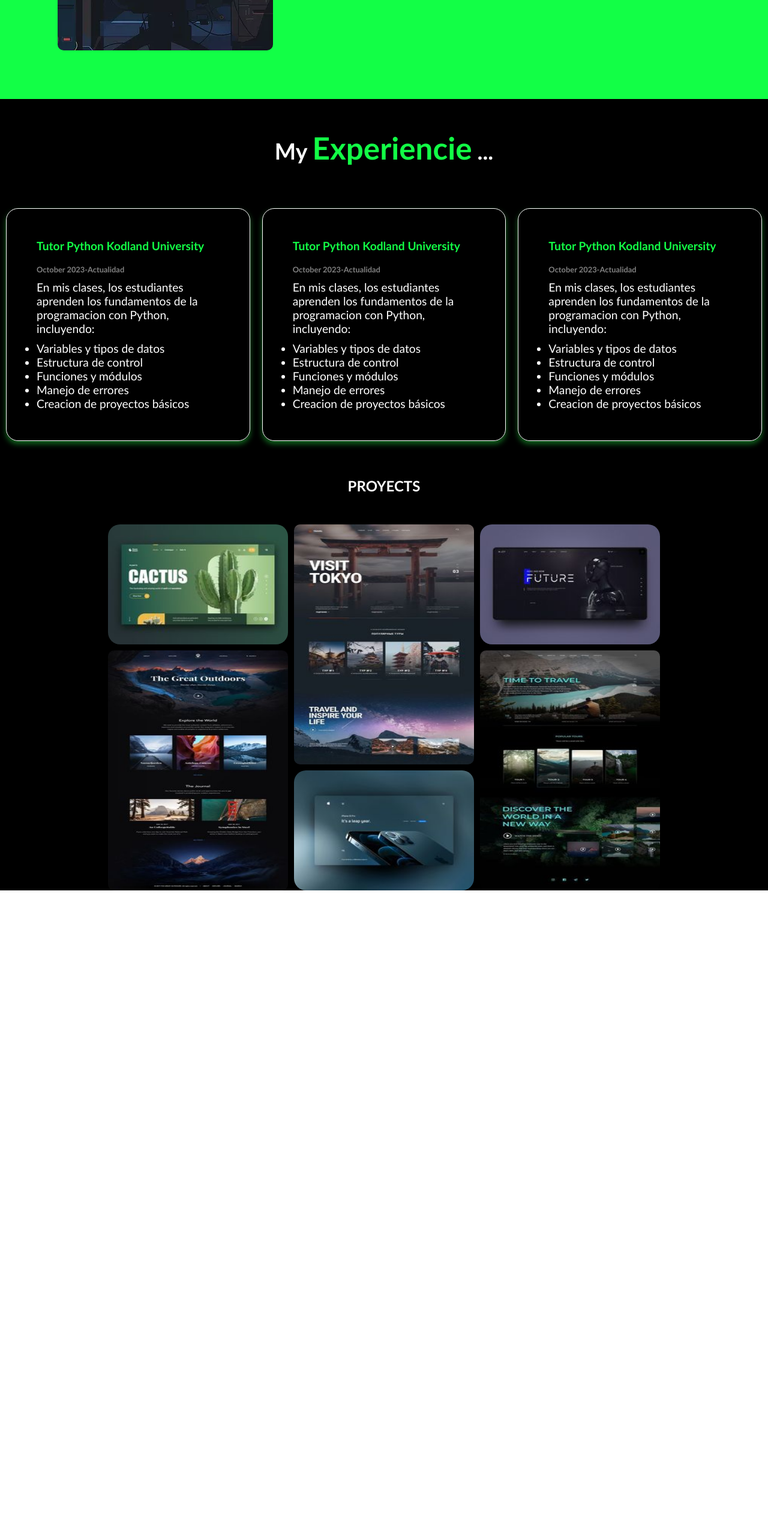
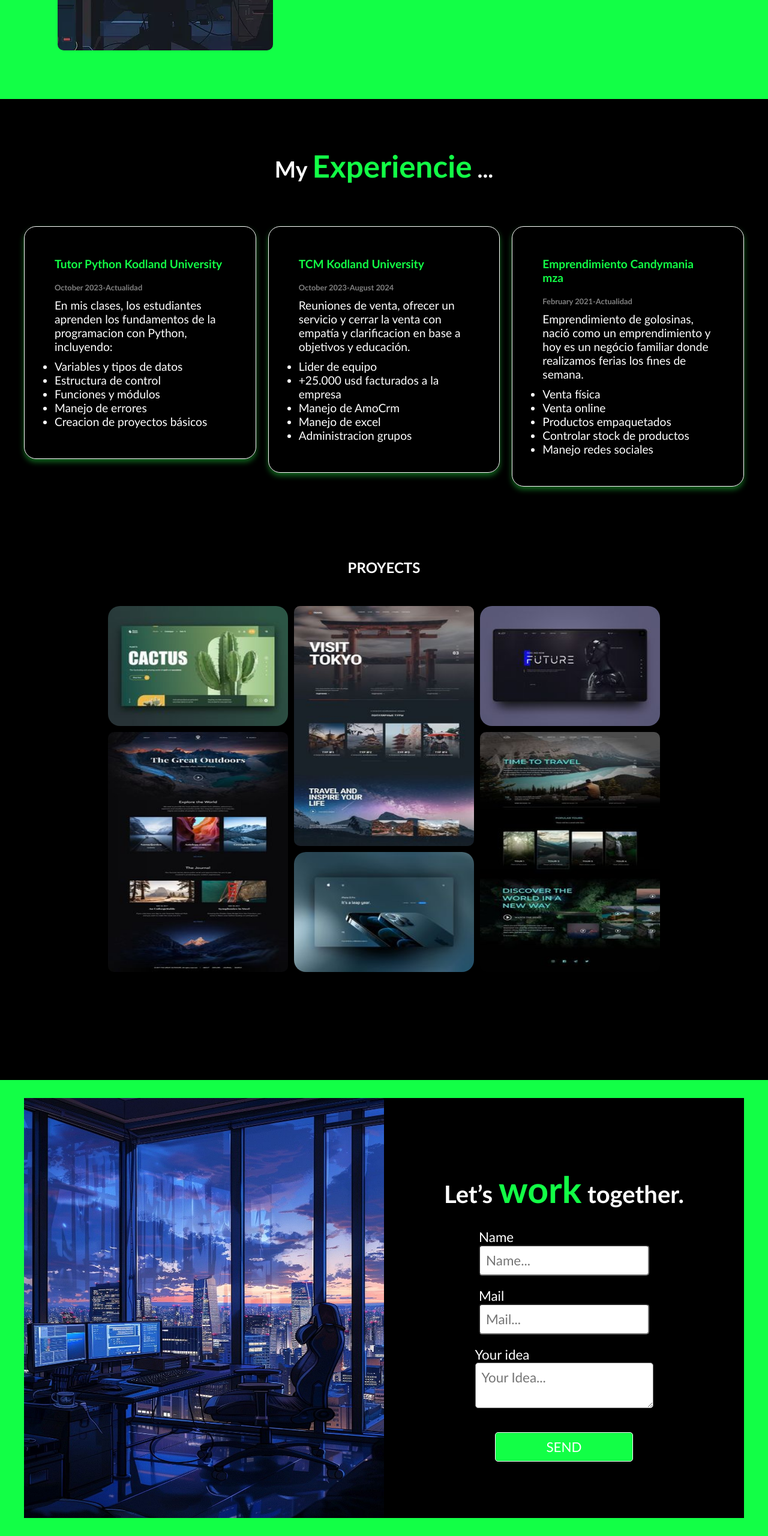
Before and after one commit to PauloGuidolin/Portfolio, a plain HTML site: page index.html in a window 1280 px wide. Shown: the part 1435-3995 px from the top of the page at 60% size. Before the commit the page ends 2919 px from the top, so only its background shows below. Drawn offline with nearby package versions, Linux system fonts and the light colour scheme.

Commit message:
form hecho

```diff
--- a/index.html
+++ b/index.html
@@ -12,6 +12,9 @@
 
     <!-- CSS -->
     <link rel="stylesheet" href="style.css">
+
+    <!-- AOS -->
+    <link href="https://unpkg.com/aos@2.3.1/dist/aos.css" rel="stylesheet">
 </head>
 
 <body>
@@ -44,15 +47,15 @@
                 </div>
                 <div class="icons">
                     <ul>
-                        <li><a href="#"><i class="fab fa-linkedin"></i></a></li>
-                        <li><a href="#"><i class="fab fa-github github"></i></a></li>
-                        <li><a href="#"><i class="fab fa-instagram instagram"></i></a></li>
+                        <li><a href="https://www.linkedin.com/in/paulo-guidolin-581ba9254/" target="_blank"><i class="fab fa-linkedin"></i></a></li>
+                        <li><a href="https://github.com/PauloGuidolin" target="_blank"><i class="fab fa-github github"></i></a></li>
+                        <li><a href="https://www.instagram.com/paulo.guidolin/" target="_blank"><i class="fab fa-instagram instagram"></i></a></li>
                     </ul>
                 </div>
             </div>
         </div>
     </section>
-    <section class="experiencie" id="experiencia">
+    <section class="experiencie" id="experiencia" data-aos="zoom-in-left">
         <div class="experiencie-flex">
 
             <div class="titulo-p-experiencie">
@@ -62,7 +65,8 @@
                         <div class="card">
                             <h4>Tutor Python Kodland University</h4>
                             <h6>October 2023-Actualidad</h6>
-                            <p>En mis clases, los estudiantes aprenden los fundamentos de la programacion con Python, incluyendo:
+                            <p>En mis clases, los estudiantes aprenden los fundamentos de la programacion con Python,
+                                incluyendo:
                             </p>
                             <ul>
                                 <li>Variables y tipos de datos</li>
@@ -74,30 +78,33 @@
 
                         </div>
                         <div class="card">
-                            <h4>Tutor Python Kodland University</h4>
-                            <h6>October 2023-Actualidad</h6>
-                            <p>En mis clases, los estudiantes aprenden los fundamentos de la programacion con Python, incluyendo:
+                            <h4>TCM Kodland University</h4>
+                            <h6>October 2023-August 2024</h6>
+                            <p>
+                                Reuniones de venta, ofrecer un servicio y cerrar la venta con empatía y clarificacion en
+                                base a objetivos y educación.
                             </p>
                             <ul>
-                                <li>Variables y tipos de datos</li>
-                                <li>Estructura de control</li>
-                                <li>Funciones y módulos</li>
-                                <li>Manejo de errores</li>
-                                <li>Creacion de proyectos básicos</li>
+                                <li>Lider de equipo</li>
+                                <li>+25.000 usd facturados a la empresa</li>
+                                <li>Manejo de AmoCrm</li>
+                                <li>Manejo de excel</li>
+                                <li>Administracion grupos</li>
                             </ul>
 
                         </div>
                         <div class="card">
-                            <h4>Tutor Python Kodland University</h4>
-                            <h6>October 2023-Actualidad</h6>
-                            <p>En mis clases, los estudiantes aprenden los fundamentos de la programacion con Python, incluyendo:
+                            <h4>Emprendimiento Candymania mza</h4>
+                            <h6>February 2021-Actualidad</h6>
+                            <p>Emprendimiento de golosinas, nació como un emprendimiento y hoy es un negócio familiar
+                                donde realizamos ferias los fines de semana.
                             </p>
                             <ul>
-                                <li>Variables y tipos de datos</li>
-                                <li>Estructura de control</li>
-                                <li>Funciones y módulos</li>
-                                <li>Manejo de errores</li>
-                                <li>Creacion de proyectos básicos</li>
+                                <li>Venta física</li>
+                                <li>Venta online</li>
+                                <li>Productos empaquetados</li>
+                                <li>Controlar stock de productos</li>
+                                <li>Manejo redes sociales</li>
                             </ul>
 
                         </div>
@@ -106,7 +113,7 @@
                 </div>
             </div>
     </section>
-    <section class="section-proyects">
+    <section class="section-proyects" data-aos="zoom-in-up">
         <h2>PROYECTS</h2>
         <img src="img/img1.jpg" alt="" class="img1 item-1">
         <img src="img/img2.jpg" alt="" class="img2 item-2">
@@ -116,6 +123,38 @@
         <img src="img/img6.jpg" alt="" class="img1 item-6">
 
     </section>
+    <section class="formulario">
+
+        <img src="img/imgform.jpg" alt="imf formulario">
+        <form action="">
+            <h3>Let’s <span class="spanform">work</span> together.</h3>
+            <div class=" section-form name">
+                <label for="name">Name</label>
+                <input type="text" name="name" id="name" placeholder="Name...">
+            </div>
+            <div class="section-form mail">
+                <label for="email">Mail</label>
+                <input type="email" name="email" id="email" placeholder="Mail...">
+            </div>
+
+            <div class="section-form msg">
+                <label for="message">Your idea</label>
+                <textarea name="message" id="message"  placeholder="Your Idea..."></textarea>
+            </div>
+
+            <div class="button-form">
+                <input type="submit" value="SEND" class="btn">
+
+            </div>
+
+        </form>
+    </section>
+    <!-- JS AOS -->
+    <script src="https://unpkg.com/aos@2.3.1/dist/aos.js"></script>
+    <script>
+        AOS.init();
+    </script>
+
 </body>
 
 </html>
--- a/style.css
+++ b/style.css
@@ -5,7 +5,9 @@ html,
     font-family: 'Gill Sans', 'Gill Sans MT', Calibri, 'Trebuchet MS', sans-serif;
 
 }
-
+body{
+    background-color: black;
+}
 .header {
     background-image: url(img/ultima.jpg);
     height: 100vh;
@@ -116,6 +118,7 @@ span {
 .experiencie {
     background-color: black;
     /* height: 100vh; */
+    padding: 30px;
     display: flex;
     justify-content: center;
     /* align-items: center; */
@@ -161,7 +164,7 @@ span {
         padding: 50px;
         border-radius: 20px;
         margin: 20px 10px;
-        border: 1px solid ;
+        border: 1px solid;
         box-shadow: 0 5px 10px rgba(31, 201, 59, 0.5);
     }
 
@@ -193,53 +196,128 @@ span {
 
 /* proyects */
 .section-proyects {
-
+    padding: 30px;
     background-color: black;
     display: grid;
     justify-content: center;
     align-items: center;
     grid-template-areas:
-    "h2 h2 h2"
-    "it1 it2 it3"
-    "it4 it2 it5"
-    "it4 it6 it5"
+        "h2 h2 h2"
+        "it1 it2 it3"
+        "it4 it2 it5"
+        "it4 it6 it5"
     ;
 
     gap: 10px;
 
-    h2{
+    h2 {
         color: white;
         text-align: center;
         grid-area: h2;
         padding: 40px;
     }
-    .img1{
+
+    .img1 {
         width: 300px;
         height: 200px;
         border-radius: 20px;
+        transition: 1s;
     }
-    .img2{
+
+    .img2 {
         width: 300px;
         height: 400px;
         border-radius: 10px;
+        transition: 1s;
     }
-    .item-1{
+
+
+    .img1:hover {
+        transform: scale(1.1);
+    }
+    .img2:hover {
+        transform: scale(1.1);
+    }
+
+    .item-1 {
         grid-area: it1;
     }
-    .item-2{
+
+    .item-2 {
         grid-area: it2;
     }
-    .item-3{
+
+    .item-3 {
         grid-area: it3;
     }
-    .item-4{
+
+    .item-4 {
         grid-area: it4;
     }
-    .item-5{
+
+    .item-5 {
         grid-area: it5;
     }
-    .item-6{
+
+    .item-6 {
         grid-area: it6;
+    }
+
+}
+
+/* FORMULARIO */
+
+.formulario{
+    display: flex;
+    justify-content: center;
+    align-items: center;
+    margin-top: 150px;
+    background-color: #12ff46;
+    padding: 30px;
+    img{
+        width: 600px;
+        height: 700px;
+    }
+    form{
+        display: flex;
+        flex-direction: column;
+        background-color: black;
+        color: white;
+        width: 600px;
+        height: 700px;
+        justify-content: center;
+        align-items: center;
+    }
+    h3{
+        font-size: 2.5rem;
+        padding: 20px 0;
+    }
+    .section-form{
+        display: flex;
+        flex-direction: column;
+        /* justify-content: center; */
+        padding: 10px;
+        font-size: 1.4rem;
+    }
+    input,textarea{
+        font-size: 1.4rem;
+        padding: 10px;
+        border-radius: 5px;
+    }
+    .btn{
+        border: 1px solid white;
+        color: white;
+        background-color: #12ff46;
+        margin-top: 30px;
+        width: 230px;
+        transition: 1s;
+    }
+    .btn:hover{
+        background-color: rgb(21, 116, 21);
+        color: white;
+    }
+    span{
+        font-size: 3.8rem;
     }
 
 }
@@ -311,6 +389,9 @@ span {
     /* EXPERIENCIA */
     .experiencie {
         height: 0%;
+        .span-title-experiencie {
+            font-size: 1.8rem;
+        }
     }
 
     .experiencie-flex {
@@ -320,20 +401,63 @@ span {
     .img-ex {
         display: none;
     }
-    .card{
+
+    .card {
         margin: 20px;
     }
-    .cards{
+
+    .cards {
         flex-direction: column;
     }
 
-    .title-ex{
+    .title-ex {
         text-align: center;
         font-size: 1.5rem;
     }
 
+    /* PROYECTS */
+    .section-proyects {
+        display: flex;
+        flex-direction: column;
+        justify-content: center;
+        align-items: center;
+    }
 
+    .img1 {
+        width: 200px;
+        height: 100px;
+        border-radius: 20px;
+    }
 
-
+    .img2 {
+        width: 200px;
+        height: 200px;
+        border-radius: 10px;
+    }
+    .formulario{
+        flex-direction: column;
+        img{
+          display: none ;
+        }
+        form{
+            width: 360px;
+            height: 500px;
+        }
+        h3{
+            font-size: 1.5rem;
+        }
+        .section-form{
+            font-size: 1.2rem;
+        }
+        input,textarea{
+            font-size: 1.2rem;
+        }
+        .btn{
+            width: 100px;
+        }
+        span{
+            font-size: 2.8rem;
+        }
+    }
 
 }
```
Also changed, not shown: img/imgform.jpg (added). Lines whose indentation alone changed are shown as unchanged.
